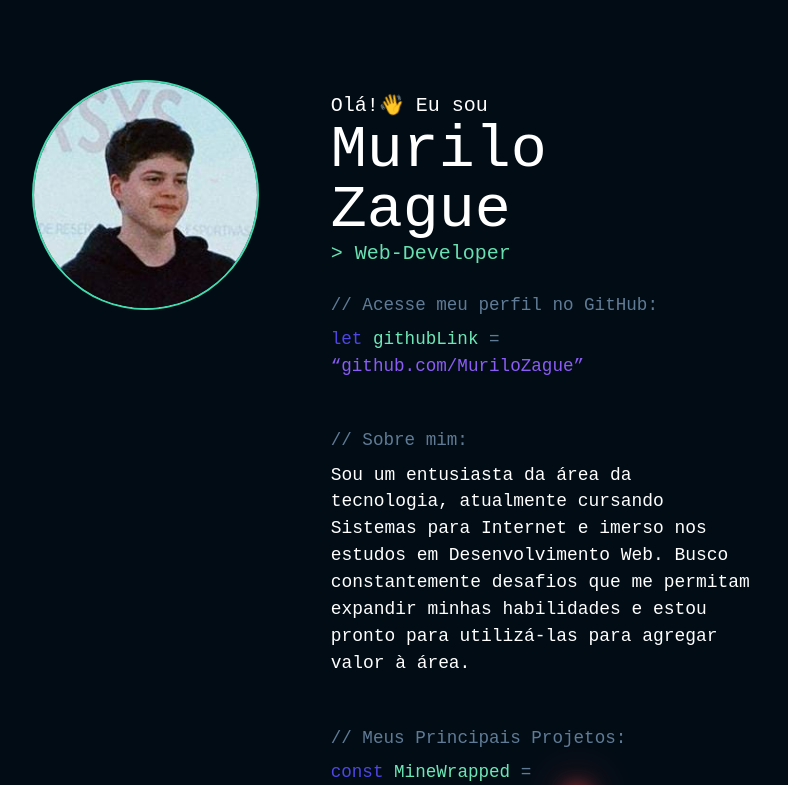
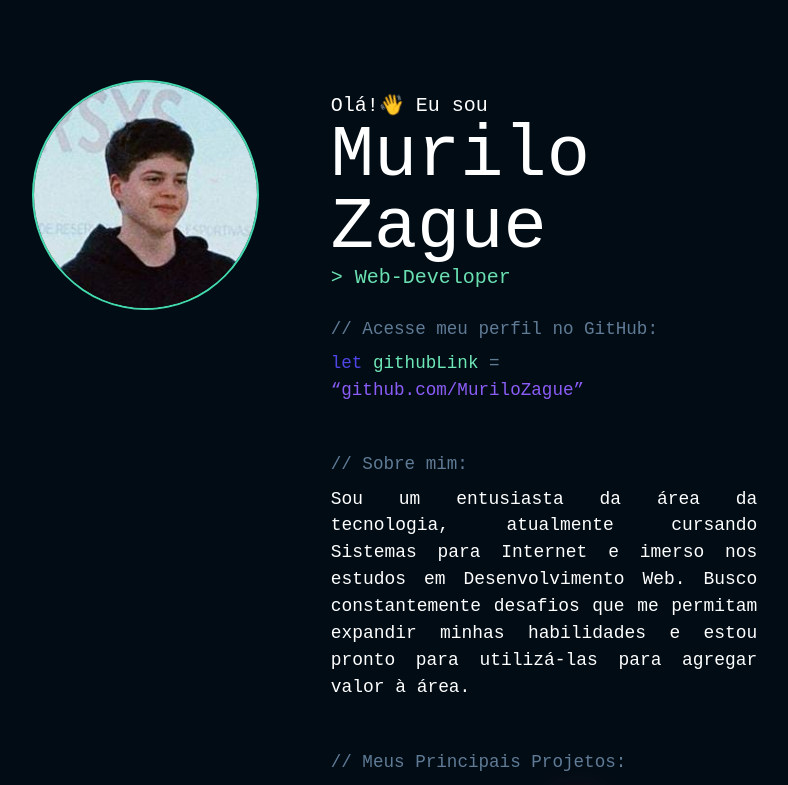
Before and after one commit to MuriloZague/Portfolio, a React (Vite) app: page / in a window 1280 px wide. Shown: the top 785 px of the page, without its empty margins (96-884 px from the left). Built offline with nearby package versions, Linux system fonts and the light colour scheme.

Commit message:
style: ajusting text style on about

```diff
--- a/src/components/About/About.tsx
+++ b/src/components/About/About.tsx
@@ -4,7 +4,7 @@ export default function About() {
   <div className='flex flex-col'>
     <div className="mt-5">
       <p className="mb-2">// Sobre mim:</p>
-      <p className="text-white text-[1.12rem] textoabout">Sou um entusiasta da área da tecnologia,
+      <p className="text-white text-[1.12rem] textoabout text-justify">Sou um entusiasta da área da tecnologia,
 atualmente cursando Sistemas para Internet
 e imerso nos estudos em Desenvolvimento Web. Busco
 constantemente desafios que me permitam
--- a/src/components/Presentation/Presentation.tsx
+++ b/src/components/Presentation/Presentation.tsx
@@ -5,7 +5,7 @@ export default function Presentation() {
     <div className='flex flex-col'>
       <div className="presentation">
         <p className="text-white text-xl">Olá!<span className="animate-wave inline-block">👋</span> Eu sou </p>
-        <span className="text-white text-6xl">Murilo Zague</span>
+        <span className="text-white text-7xl">Murilo Zague</span>
         <p className="text-emerald-300 text-xl animate-pulse developer">&gt; Web-Developer</p>
       </div>
       <div className="mt-6">
```
